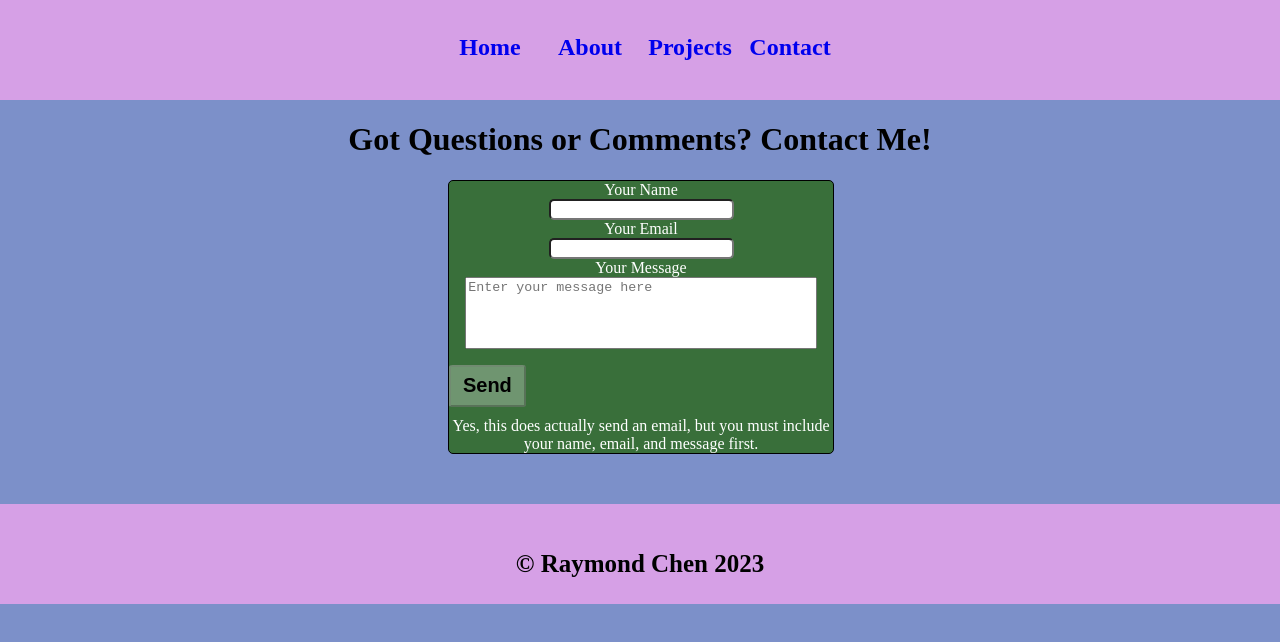
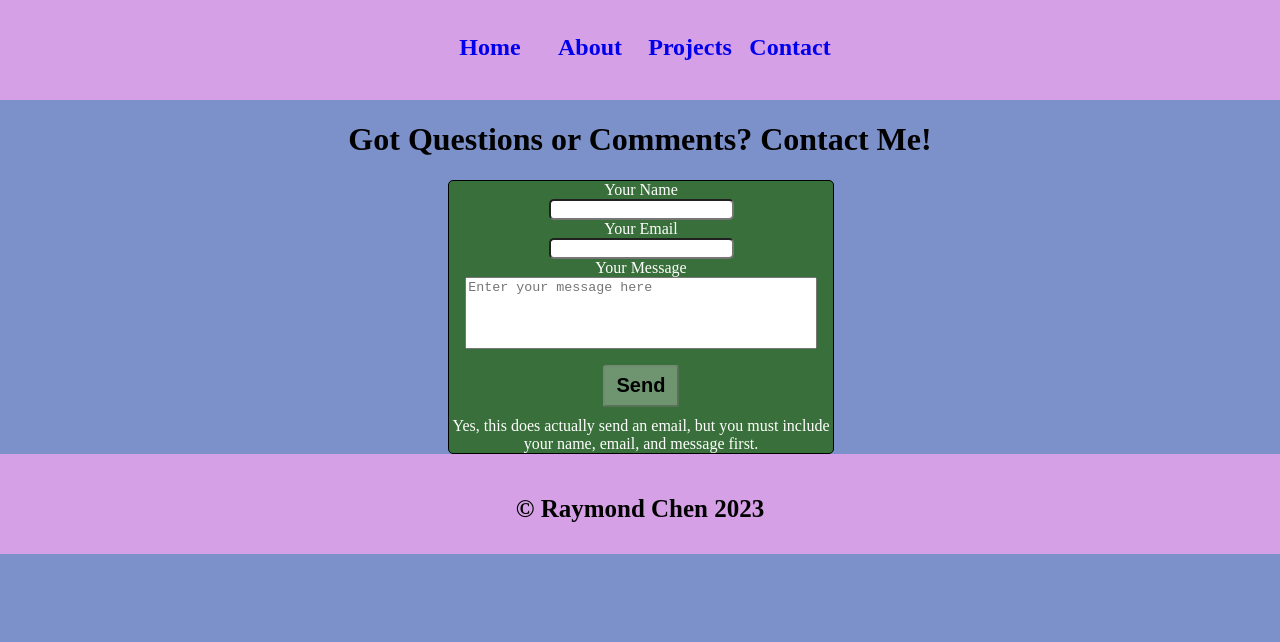
Before and after one commit to RayChen29/WebDevProject, a website: page contact/contact.html in a window 1280 px wide. Drawn offline with Linux system fonts and the light colour scheme.

Commit message:
Adjusting bottom nav text height

```diff
--- a/contact/contact.css
+++ b/contact/contact.css
@@ -45,6 +45,7 @@ input[class$="input"] {
   font-weight: bold;
   font-size: 20px;
   display: block;
+  margin-left: 40%;
 }
 .disclaimer {
   display: block;
@@ -67,7 +68,3 @@ input[class$="input"] {
     padding-left: 25px;
   }
 }
-
-.bot-nav {
-  margin-top: 50px;
-}
--- a/index.css
+++ b/index.css
@@ -9,7 +9,7 @@
   --navHeight: 100px;
   --introPicHeight: 200px;
   --aboutHeader: 50%;
-  --lineheight: 70px;
+  --lineheight: 60px;
 }
 
 body {
@@ -100,7 +100,7 @@ body {
   justify-content: center;
   font-size: 25px;
   font-weight: bold;
-  line-height: 80px;
+  /* line-height: 80px; */
   text-align: center;
 }
 
@@ -124,9 +124,6 @@ body {
   .github-icon {
     width: 60px;
   }
-  .copyright {
-    line-height: var(--lineheight);
-  }
   .intro-full {
     margin: 0 auto;
   }
@@ -136,9 +133,7 @@ body {
   .intro-full {
     width: 400px;
   }
-  .copyright {
-    line-height: var(--lineheight);
-  }
+
   .intro-full {
     margin: 0 auto;
   }
```
